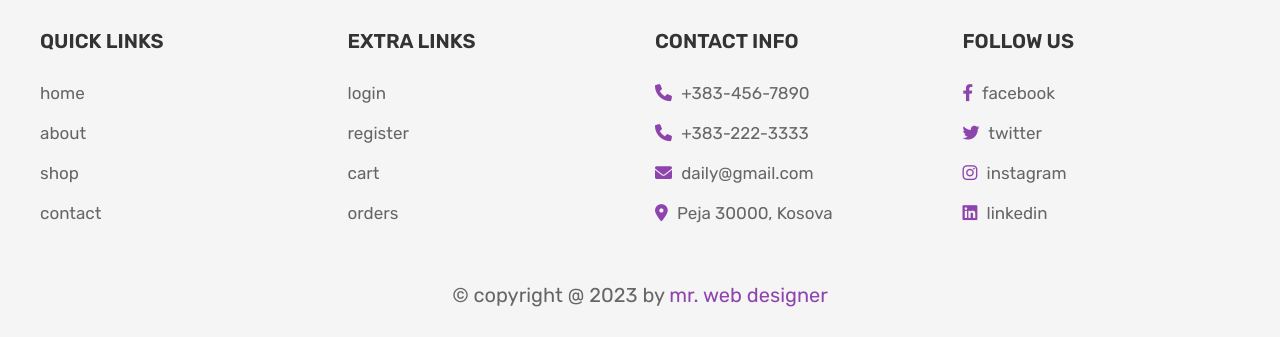
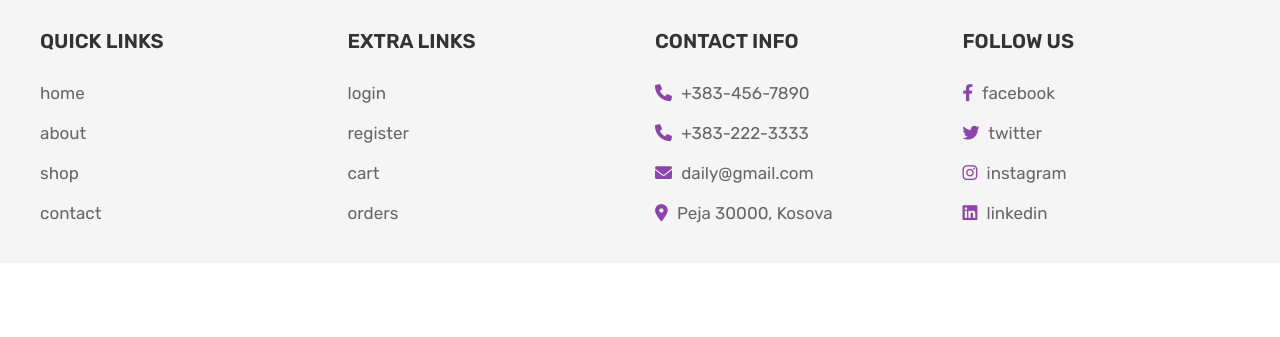
Before and after one commit to Agi-img/online-bookstore, a PHP site: page /cart.php in a window 1280 px wide. Shown: the part 784-1121 px from the top of the page. After the commit the page ends 1007 px from the top, so only its background shows below. Run offline with PHP 8.4, Linux system fonts and the light colour scheme; the visitor is signed in with stand-in values (Sample User, id 1); data that the repository does not hold is empty; a stand-in replaces the project's code that opens the database connection.

Commit message:
Update footer.php

```diff
--- a/footer.php
+++ b/footer.php
@@ -36,6 +36,4 @@
 
    </div>
 
-   <p class="credit"> &copy; copyright  @ <?php echo date('Y'); ?> by <span>mr. web designer</span> </p>
-
 </section>
```
